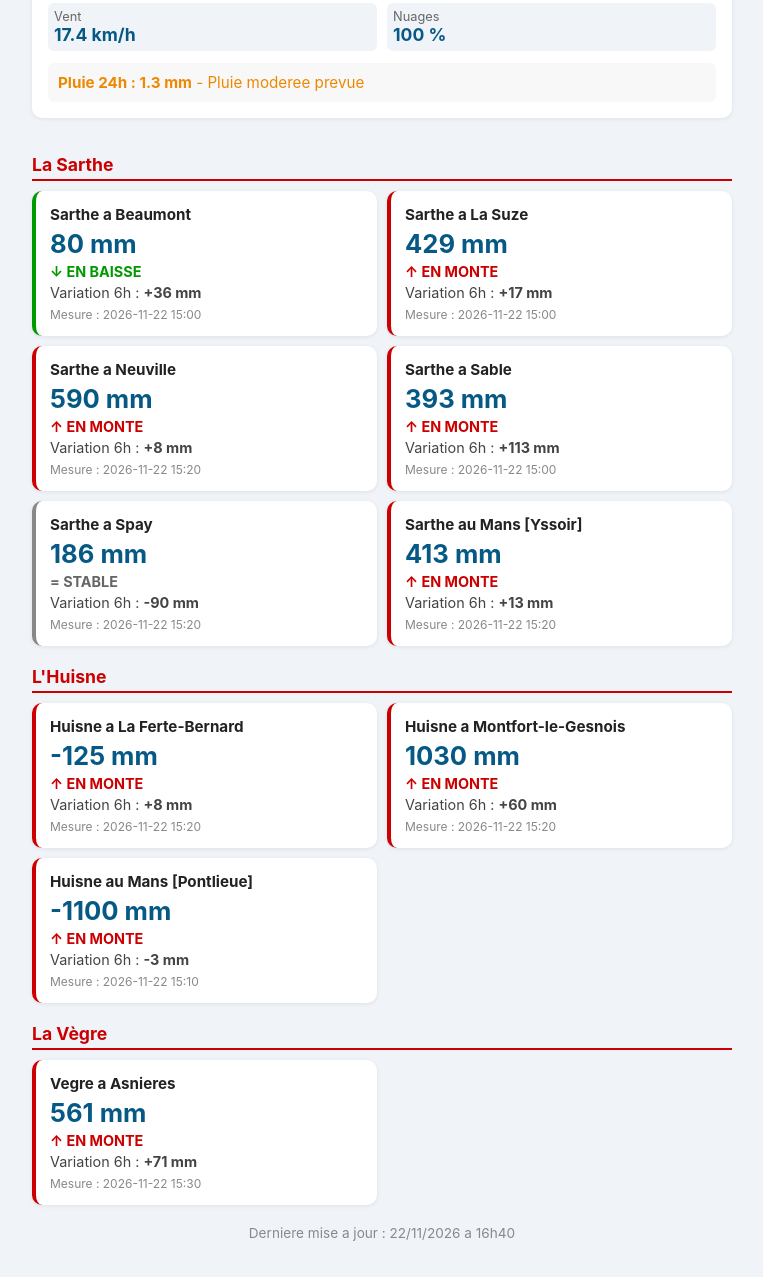
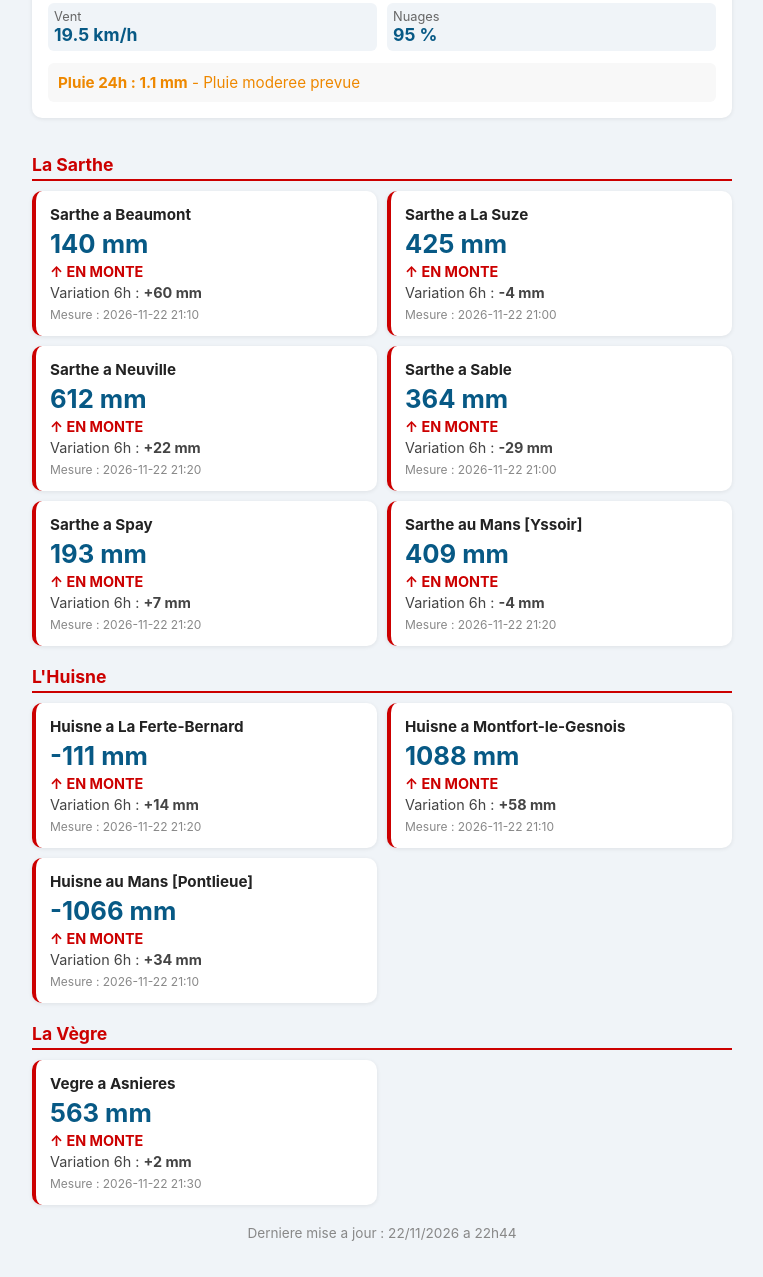
Before and after one commit to abdelziane979-eng/alerte-peche-sarthe, a plain HTML site: page index.html in a window 1280 px wide. Shown: the part 235-1512 px from the top of the page, without its empty margins (258-1021 px from the left). Drawn offline with Linux system fonts and the light colour scheme.

Commit message:
MAJ auto

```diff
--- a/alertes_peche.json
+++ b/alertes_peche.json
@@ -9,7 +9,7 @@
   "M063061010_montee": "2026-11-08T05:55:49.456934",
   "M063061010_baisse": "2026-11-08T18:29:46.311115",
   "M058302010_montee": "2026-11-22T15:40:35.150397",
-  "M020061010_montee": "2026-11-18T10:44:00.123846",
+  "M020061010_montee": "2026-11-22T21:44:13.308689",
   "M025061010_montee": "2026-11-18T10:44:00.316878",
   "M052061010_montee": "2026-11-22T07:27:14.635601",
   "M058302010_baisse": "2026-11-19T09:30:04.186360"
--- a/index.html
+++ b/index.html
@@ -63,86 +63,86 @@
         <div class="meteo">
             <h2>Meteo au Mans</h2>
             <div class="meteo-grid">
-                <div class="meteo-item"><span class="label">Temperature</span><span class="valeur">12.3 C</span></div>
-                <div class="meteo-item"><span class="label">Pression</span><span class="valeur">1003 hPa</span></div>
-                <div class="meteo-item"><span class="label">Vent</span><span class="valeur">17.4 km/h</span></div>
-                <div class="meteo-item"><span class="label">Nuages</span><span class="valeur">100 %</span></div>
+                <div class="meteo-item"><span class="label">Temperature</span><span class="valeur">9.7 C</span></div>
+                <div class="meteo-item"><span class="label">Pression</span><span class="valeur">1007 hPa</span></div>
+                <div class="meteo-item"><span class="label">Vent</span><span class="valeur">19.5 km/h</span></div>
+                <div class="meteo-item"><span class="label">Nuages</span><span class="valeur">95 %</span></div>
             </div>
             <div class="pluie" style="color: #e80;">
-                <strong>Pluie 24h : 1.3 mm</strong> - Pluie moderee prevue
+                <strong>Pluie 24h : 1.1 mm</strong> - Pluie moderee prevue
             </div>
         </div>
 <h2 class="riviere">La Sarthe</h2><div class="stations">
-            <div class="station tend-baisse">
+            <div class="station tend-montee">
                 <div class="station-nom">Sarthe a Beaumont</div>
-                <div class="station-hauteur">80 mm</div>
-                <div class="station-tend">↓ EN BAISSE</div>
-                <div class="var">Variation 6h : <strong>+36 mm</strong></div>
-                <div class="station-maj">Mesure : 2026-11-22 15:00</div>
+                <div class="station-hauteur">140 mm</div>
+                <div class="station-tend">↑ EN MONTE</div>
+                <div class="var">Variation 6h : <strong>+60 mm</strong></div>
+                <div class="station-maj">Mesure : 2026-11-22 21:10</div>
             </div>
             <div class="station tend-montee">
                 <div class="station-nom">Sarthe a La Suze</div>
-                <div class="station-hauteur">429 mm</div>
+                <div class="station-hauteur">425 mm</div>
                 <div class="station-tend">↑ EN MONTE</div>
-                <div class="var">Variation 6h : <strong>+17 mm</strong></div>
-                <div class="station-maj">Mesure : 2026-11-22 15:00</div>
+                <div class="var">Variation 6h : <strong>-4 mm</strong></div>
+                <div class="station-maj">Mesure : 2026-11-22 21:00</div>
             </div>
             <div class="station tend-montee">
                 <div class="station-nom">Sarthe a Neuville</div>
-                <div class="station-hauteur">590 mm</div>
+                <div class="station-hauteur">612 mm</div>
                 <div class="station-tend">↑ EN MONTE</div>
-                <div class="var">Variation 6h : <strong>+8 mm</strong></div>
-                <div class="station-maj">Mesure : 2026-11-22 15:20</div>
+                <div class="var">Variation 6h : <strong>+22 mm</strong></div>
+                <div class="station-maj">Mesure : 2026-11-22 21:20</div>
             </div>
             <div class="station tend-montee">
                 <div class="station-nom">Sarthe a Sable</div>
-                <div class="station-hauteur">393 mm</div>
+                <div class="station-hauteur">364 mm</div>
                 <div class="station-tend">↑ EN MONTE</div>
-                <div class="var">Variation 6h : <strong>+113 mm</strong></div>
-                <div class="station-maj">Mesure : 2026-11-22 15:00</div>
+                <div class="var">Variation 6h : <strong>-29 mm</strong></div>
+                <div class="station-maj">Mesure : 2026-11-22 21:00</div>
             </div>
-            <div class="station tend-stable">
+            <div class="station tend-montee">
                 <div class="station-nom">Sarthe a Spay</div>
-                <div class="station-hauteur">186 mm</div>
-                <div class="station-tend">= STABLE</div>
-                <div class="var">Variation 6h : <strong>-90 mm</strong></div>
-                <div class="station-maj">Mesure : 2026-11-22 15:20</div>
+                <div class="station-hauteur">193 mm</div>
+                <div class="station-tend">↑ EN MONTE</div>
+                <div class="var">Variation 6h : <strong>+7 mm</strong></div>
+                <div class="station-maj">Mesure : 2026-11-22 21:20</div>
             </div>
             <div class="station tend-montee">
                 <div class="station-nom">Sarthe au Mans [Yssoir]</div>
-                <div class="station-hauteur">413 mm</div>
+                <div class="station-hauteur">409 mm</div>
                 <div class="station-tend">↑ EN MONTE</div>
-                <div class="var">Variation 6h : <strong>+13 mm</strong></div>
-                <div class="station-maj">Mesure : 2026-11-22 15:20</div>
+                <div class="var">Variation 6h : <strong>-4 mm</strong></div>
+                <div class="station-maj">Mesure : 2026-11-22 21:20</div>
             </div></div><h2 class="riviere">L'Huisne</h2><div class="stations">
             <div class="station tend-montee">
                 <div class="station-nom">Huisne a La Ferte-Bernard</div>
-                <div class="station-hauteur">-125 mm</div>
+                <div class="station-hauteur">-111 mm</div>
                 <div class="station-tend">↑ EN MONTE</div>
-                <div class="var">Variation 6h : <strong>+8 mm</strong></div>
-                <div class="station-maj">Mesure : 2026-11-22 15:20</div>
+                <div class="var">Variation 6h : <strong>+14 mm</strong></div>
+                <div class="station-maj">Mesure : 2026-11-22 21:20</div>
             </div>
             <div class="station tend-montee">
                 <div class="station-nom">Huisne a Montfort-le-Gesnois</div>
-                <div class="station-hauteur">1030 mm</div>
+                <div class="station-hauteur">1088 mm</div>
                 <div class="station-tend">↑ EN MONTE</div>
-                <div class="var">Variation 6h : <strong>+60 mm</strong></div>
-                <div class="station-maj">Mesure : 2026-11-22 15:20</div>
+                <div class="var">Variation 6h : <strong>+58 mm</strong></div>
+                <div class="station-maj">Mesure : 2026-11-22 21:10</div>
             </div>
             <div class="station tend-montee">
                 <div class="station-nom">Huisne au Mans [Pontlieue]</div>
-                <div class="station-hauteur">-1100 mm</div>
+                <div class="station-hauteur">-1066 mm</div>
                 <div class="station-tend">↑ EN MONTE</div>
-                <div class="var">Variation 6h : <strong>-3 mm</strong></div>
-                <div class="station-maj">Mesure : 2026-11-22 15:10</div>
+                <div class="var">Variation 6h : <strong>+34 mm</strong></div>
+                <div class="station-maj">Mesure : 2026-11-22 21:10</div>
             </div></div><h2 class="riviere">La Vègre</h2><div class="stations">
             <div class="station tend-montee">
                 <div class="station-nom">Vegre a Asnieres</div>
-                <div class="station-hauteur">561 mm</div>
+                <div class="station-hauteur">563 mm</div>
                 <div class="station-tend">↑ EN MONTE</div>
-                <div class="var">Variation 6h : <strong>+71 mm</strong></div>
-                <div class="station-maj">Mesure : 2026-11-22 15:30</div>
+                <div class="var">Variation 6h : <strong>+2 mm</strong></div>
+                <div class="station-maj">Mesure : 2026-11-22 21:30</div>
             </div></div>
-<div class="date">Derniere mise a jour : 22/11/2026 a 16h40</div>
+<div class="date">Derniere mise a jour : 22/11/2026 a 22h44</div>
 </body>
 </html>
```
Also changed, not shown: historique_hauteurs.json.
